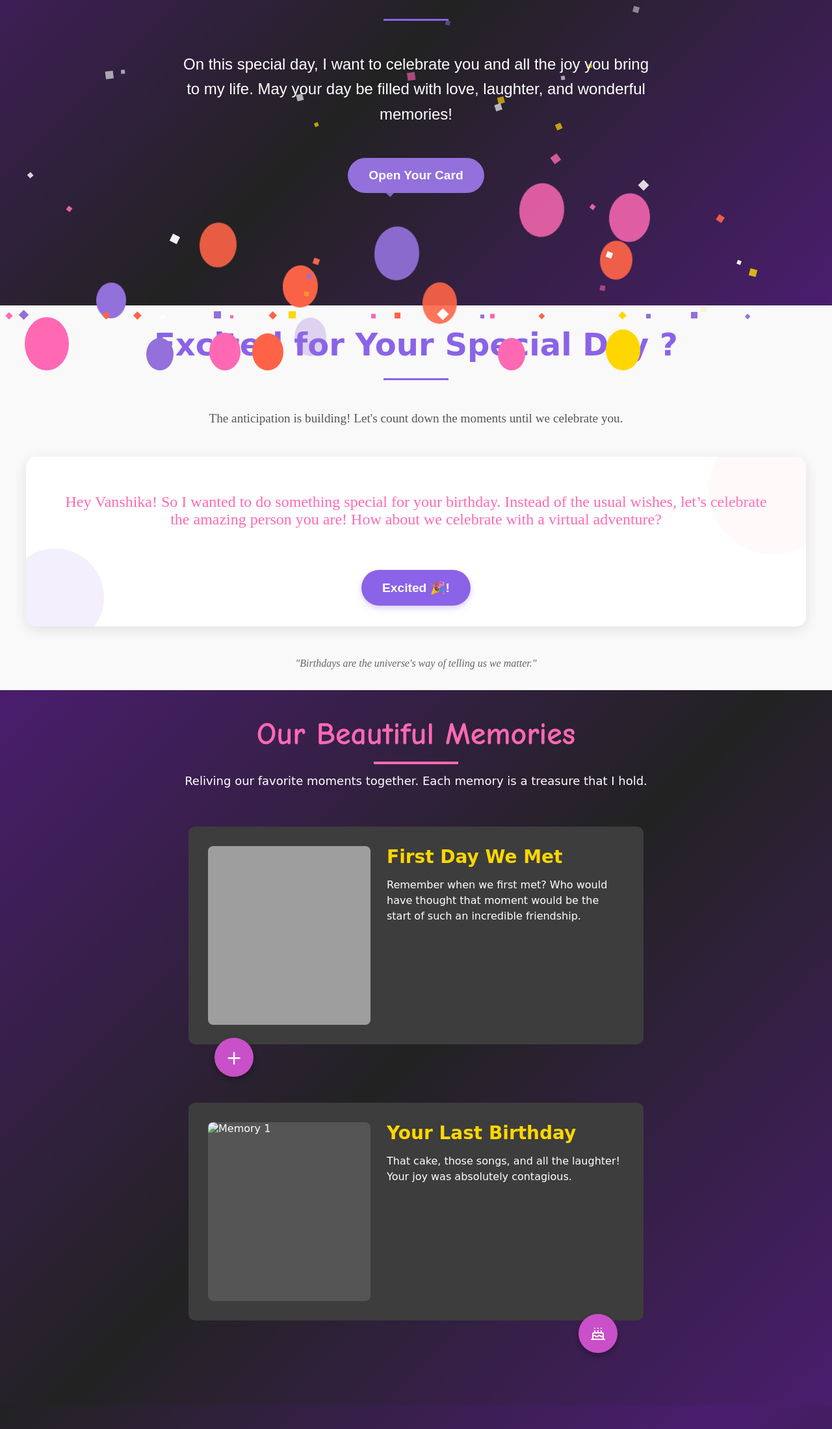
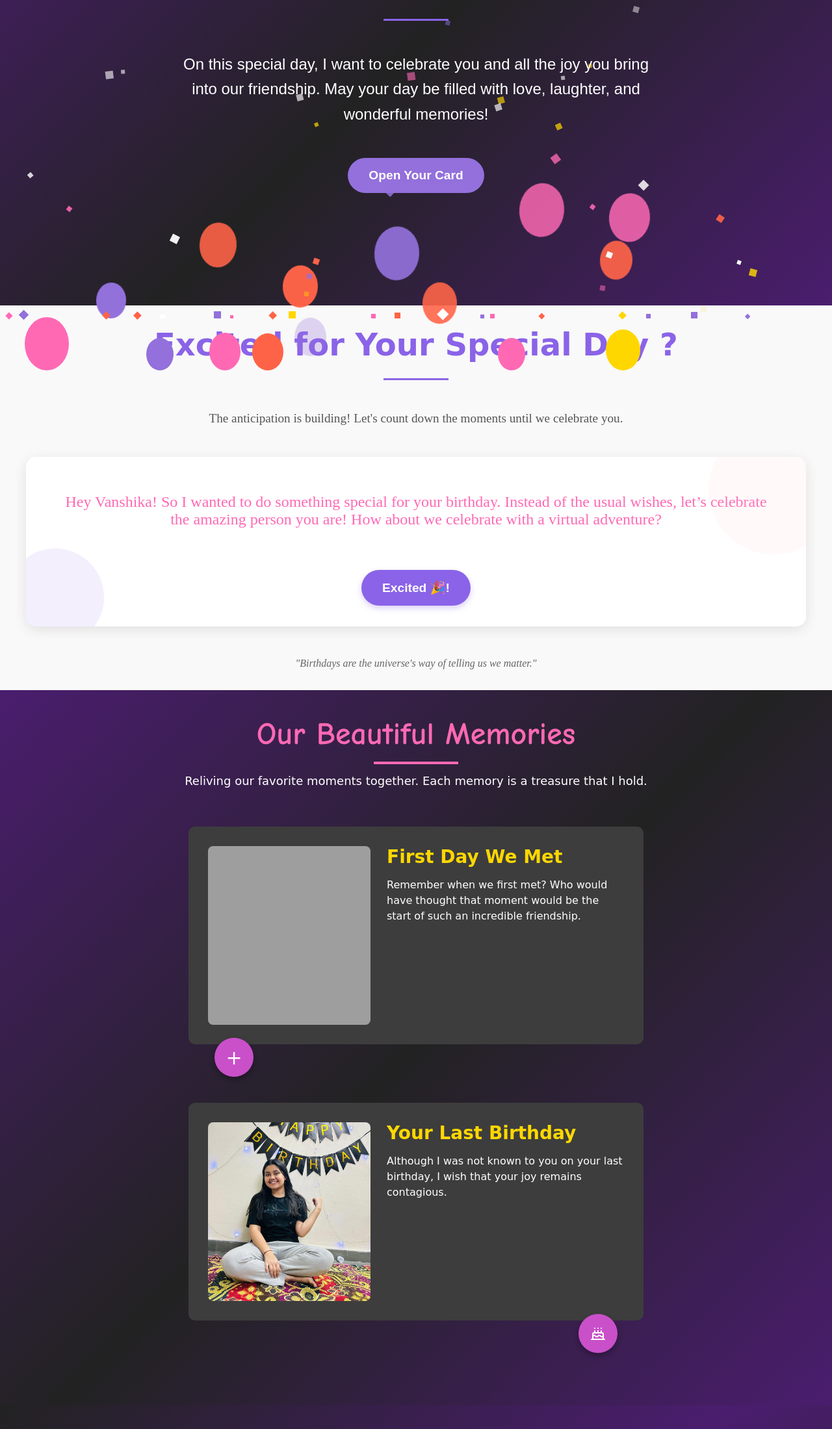
Before and after one commit to prakhar-174/Wish, a plain HTML site: page index.html in a window 1280 px wide. Shown: the part 330-2529 px from the top of the page at 65% size. Drawn offline with nearby package versions, Linux system fonts and the light colour scheme; grey boxes are pictures that could not be loaded.

Commit message:
Final Commit

```diff
--- a/index.html
+++ b/index.html
@@ -5,6 +5,7 @@
     <meta name="viewport" content="width=device-width, initial-scale=1.0">
     <title>Madam Ji</title>
     <link rel="stylesheet" href="style.css">
+    <link rel="shortcut icon" href="Assets/champagne.png" type="image/x-icon">
 </head>
 <body>
 
@@ -13,7 +14,7 @@
             <h1>Happy Birthday!</h1>
             <h2>Vanshika</h2>
             <div class="divider"></div>
-            <p>On this special day, I want to celebrate you and all the joy you bring to my life. May your day be filled with love, laughter, and wonderful memories!</p>
+            <p>On this special day, I want to celebrate you and all the joy you bring into our friendship. May your day be filled with love, laughter, and wonderful memories!</p>
             <div class="buttons">
                 <button class="btn btn-purple" id="openCard">Open Your Card</button>
             </div>
@@ -25,6 +26,7 @@
                 <h2>Happy Birthday!</h2>
                 <p>Wishing you a day that's as special as you are!</p>
                 <p>May your year ahead be filled with success, happiness, and all the things you love.</p>
+                <p>"By the way, I have something more interesting. Scroll down."</p>
             </div>
         </div>
     </section>
@@ -71,10 +73,10 @@
 
         <div class="memories-container1">
             <div class="memory-card">
-                <img src="images/1.jpg" class="image-placeholder" alt="Memory 1">
+                <img src="Assets/B'dayImage.jpg" class="image-placeholder" alt="Memory 1">
                 <div class="memory-content">
                     <h2 class="memory-card-title">Your Last Birthday</h2>
-                    <p class="memory-card-description">That cake, those songs, and all the laughter! Your joy was absolutely contagious.</p>
+                    <p class="memory-card-description">Although I was not known to you on your last birthday, I wish that your joy remains contagious. </p>
                 </div>
             </div>
             <div class="category-icon">
```
Also changed, not shown: Assets/B'dayImage.jpg (added), Assets/champagne.png (added).
